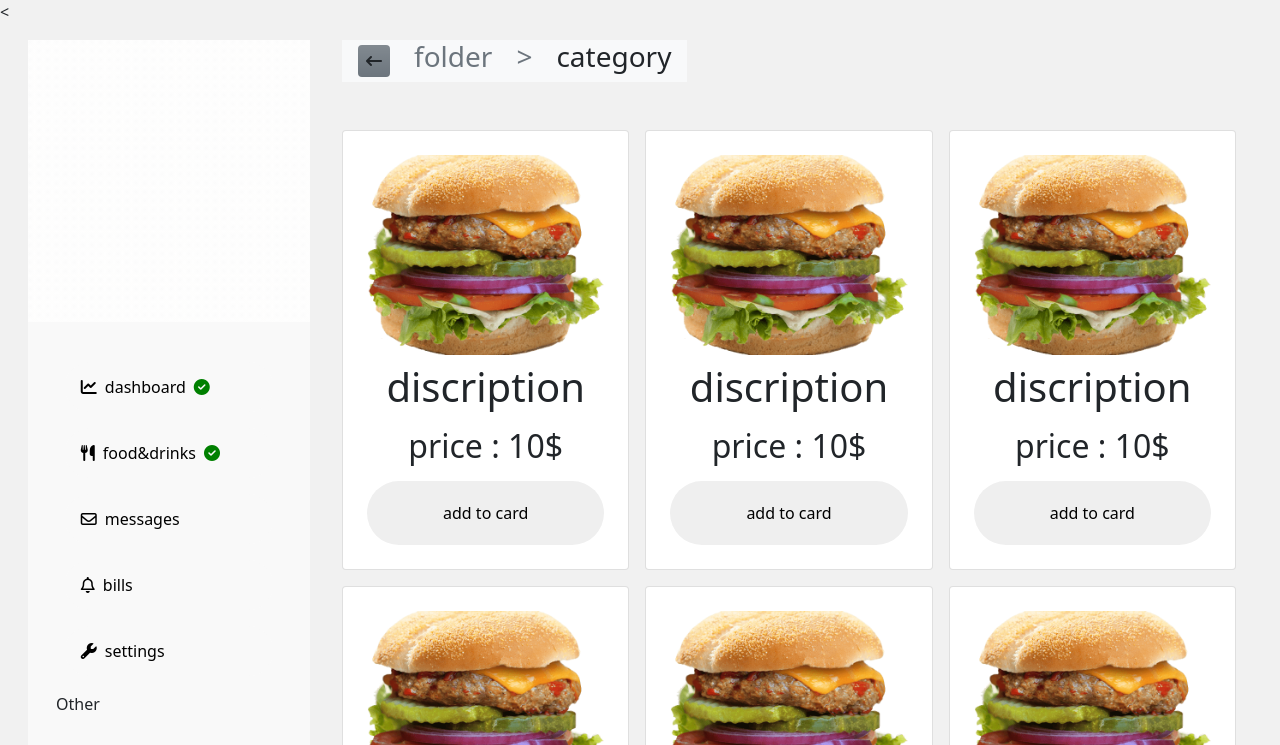
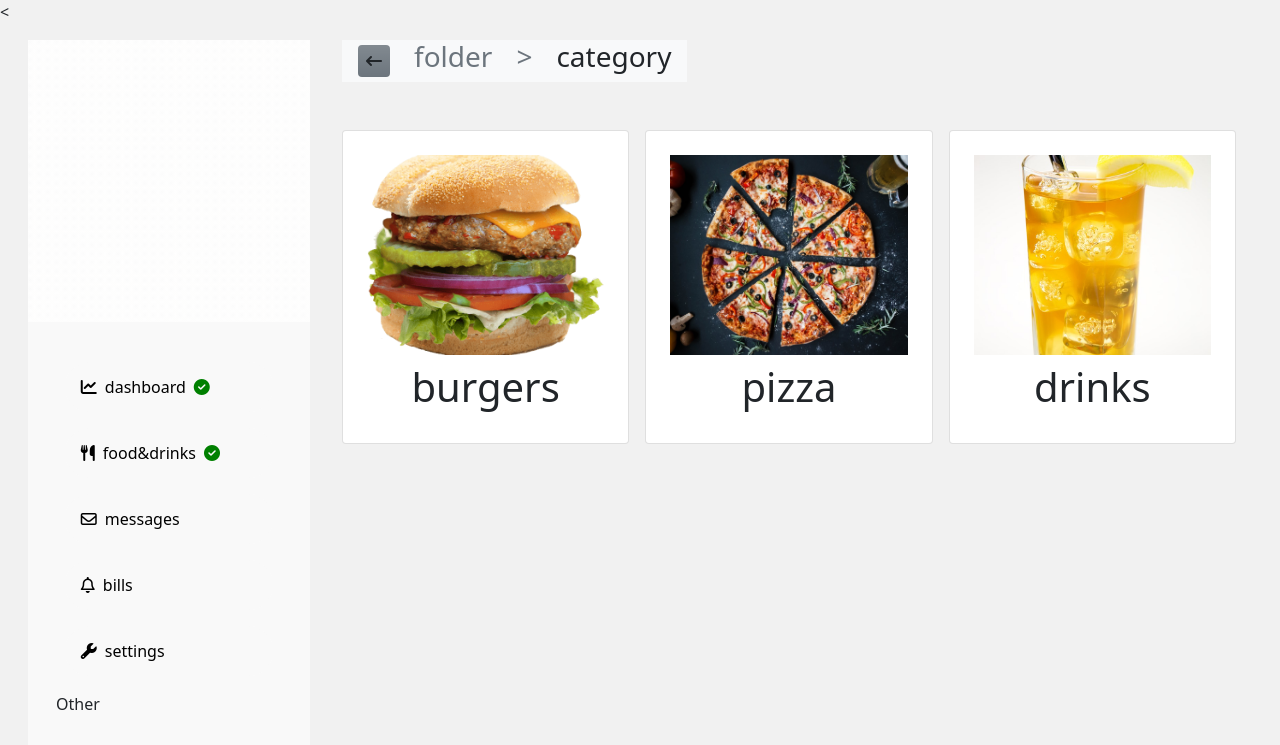
Before and after one commit to Amrwebprog/repo1, a plain HTML site: page index.html in a window 1280 px wide. Both pictures are taken after a click on the button "food&drinks". Shown: the top 745 px of the page. Drawn offline with nearby package versions, Linux system fonts and the light colour scheme.

Commit message:
render cat and render products added

```diff
--- a/apps/script.js
+++ b/apps/script.js
@@ -1,107 +1,127 @@
 let array = [
   {
-    name: "burger one",
+    name: 'burger one',
     price: 25,
-    cat: "burgers",
+    cat: 'burgers',
   },
   {
-    name: "burger tow",
+    name: 'burger tow',
     price: 30,
-    cat: "burgers",
+    cat: 'burgers',
   },
   {
-    name: "burger three",
+    name: 'burger three',
     price: 35,
-    cat: "burgers",
+    cat: 'burgers',
   },
   {
-    name: "burger four",
+    name: 'burger four',
     price: 40,
-    cat: "burgers",
+    cat: 'burgers',
   },
   {
-    name: "burger five",
+    name: 'burger five',
     price: 45,
-    cat: "burgers",
+    cat: 'burgers',
   },
   {
-    name: "burger sex",
+    name: 'burger sex',
     price: 50,
-    cat: "burgers",
+    cat: 'burgers',
   },
   {
-    name: "pizaa one",
+    name: 'pizaa one',
     price: 25,
-    cat: "pizza",
+    cat: 'pizza',
   },
   {
-    name: "pizaa tow",
+    name: 'pizaa tow',
     price: 30,
-    cat: "pizza",
+    cat: 'pizza',
   },
   {
-    name: "pizaa three",
+    name: 'pizaa three',
     price: 35,
-    cat: "pizza",
+    cat: 'pizza',
   },
   {
-    name: "pizaa four",
+    name: 'pizaa four',
     price: 40,
-    cat: "pizza",
+    cat: 'pizza',
   },
   {
-    name: "pizaa five",
+    name: 'pizaa five',
     price: 45,
-    cat: "pizza",
+    cat: 'pizza',
   },
   {
-    name: "pizaa sex",
+    name: 'pizaa sex',
     price: 50,
-    cat: "pizza",
+    cat: 'pizza',
   },
   {
-    name: "drinks one",
+    name: 'drinks one',
     price: 25,
-    cat: "drinks",
+    cat: 'drinks',
   },
   {
-    name: "drinks tow",
+    name: 'drinks tow',
     price: 30,
-    cat: "drinks",
+    cat: 'drinks',
   },
   {
-    name: "drinks three",
+    name: 'drinks three',
     price: 35,
-    cat: "drinks",
+    cat: 'drinks',
   },
   {
-    name: "drinks four",
+    name: 'drinks four',
     price: 45,
-    cat: "drinks",
+    cat: 'drinks',
   },
   {
-    name: "drinks five",
+    name: 'drinks five',
     price: 50,
-    cat: "drinks",
+    cat: 'drinks',
   },
   {
-    name: "drinks sex",
+    name: 'drinks sex',
     price: 55,
-    cat: "drinks",
+    cat: 'drinks',
   },
-];
+]
+let workSpace = document.querySelector('#work-place')
+
+let cats = []
+let arr = Object.groupBy(array, ({ cat }) => cat)
 function renderCategory() {
-  let cats = [];
-  cats = Object.groupBy(array, ({ cat }) => cat);
+  console.log(arr)
+  cats = Object.keys(arr)
+  console.log(cats)
+  let a = 0
+  cats.forEach((el, i) => {
+    a = a + 1
+    if (cats.length != 0) {
+      workSpace.innerHTML += ''
 
-  if (cats.length != 0) {
-    console.log("render");
-  } else {
-    console.log("do not render");
-  }
+      workSpace.innerHTML += `
+
+   <div class="col-4">
+            <div class="card p-4 rounded d-flex gap-2" onclick="RenderProduct("${el}")">
+              <img
+                src="./assets/img/${a}.jpg"
+                alt=""
+                srcset=""
+              />
+
+              <h1>${el}</h1>
+            </div>
+          </div>
+
+          `
+    }
+  })
 }
-<<<<<<< HEAD
-renderCategory()
-=======
-
->>>>>>> a6df02225b1393271e3bbabe41379ad5d5f35925
+function RenderProduct(cat) {
+  console.log(arr[cat])
+}
--- a/assets/style.css
+++ b/assets/style.css
@@ -42,3 +42,7 @@ body
  {
   color: green;
  }
+.card h1
+{
+  cursor: default;
+}
--- a/index.html
+++ b/index.html
@@ -19,7 +19,7 @@
     />
     <link rel="stylesheet" href="assets/style.css" />
   </head>
-<
+  <
   <body>
     <div class="container-fluid d-flex flex-row flex-wrap col-12">
       <div class="left-menue col-3 p-3">
@@ -41,7 +41,8 @@
               dashboard
               <i class="fa-solid fa-circle-check"></i>
             </button>
-            <button onclick="renderCategory()"
+            <button
+              onclick="renderCategory()"
               class="text-start d-flex flex-row gap-2 align-items-center p-3 col-10 rounded-pill"
             >
               <i class="fa-solid fa-utensils"></i>
@@ -98,80 +99,7 @@
         <div
           id="work-place"
           class="d-flex flex-row flex-wrap text-center row g-3 col-12"
-        >
-          <div class="col-4">
-            <div class="card p-4 rounded d-flex gap-2">
-              <img
-                src="./assets/img/58824aabe81acb96424ffab6.png"
-                alt=""
-                srcset=""
-              />
-              <h1>discription</h1>
-              <h2>price : 10$</h2>
-              <button class="rounded-pill">add to card</button>
-            </div>
-          </div>
-          <div class="col-4">
-            <div class="card p-4 rounded d-flex gap-2">
-              <img
-                src="./assets/img/58824aabe81acb96424ffab6.png"
-                alt=""
-                srcset=""
-              />
-              <h1>discription</h1>
-              <h2>price : 10$</h2>
-              <button class="rounded-pill">add to card</button>
-            </div>
-          </div>
-          <div class="col-4">
-            <div class="card p-4 rounded d-flex gap-2">
-              <img
-                src="./assets/img/58824aabe81acb96424ffab6.png"
-                alt=""
-                srcset=""
-              />
-              <h1>discription</h1>
-              <h2>price : 10$</h2>
-              <button class="rounded-pill">add to card</button>
-            </div>
-          </div>
-          <div class="col-4">
-            <div class="card p-4 rounded d-flex gap-2">
-              <img
-                src="./assets/img/58824aabe81acb96424ffab6.png"
-                alt=""
-                srcset=""
-              />
-              <h1>discription</h1>
-              <h2>price : 10$</h2>
-              <button class="rounded-pill">add to card</button>
-            </div>
-          </div>
-          <div class="col-4">
-            <div class="card p-4 rounded d-flex gap-2">
-              <img
-                src="./assets/img/58824aabe81acb96424ffab6.png"
-                alt=""
-                srcset=""
-              />
-              <h1>discription</h1>
-              <h2>price : 10$</h2>
-              <button class="rounded-pill">add to card</button>
-            </div>
-          </div>
-          <div class="col-4">
-            <div class="card p-4 rounded d-flex gap-2">
-              <img
-                src="./assets/img/58824aabe81acb96424ffab6.png"
-                alt=""
-                srcset=""
-              />
-              <h1>discription</h1>
-              <h2>price : 10$</h2>
-              <button class="rounded-pill">add to card</button>
-            </div>
-          </div>
-        </div>
+        ></div>
       </div>
     </div>
 
```
Also changed, not shown: assets/img/1.jpg (renamed from assets/img/58824aabe81acb96424ffab6.png), assets/img/2.jpg (added), assets/img/3.jpg (added).
